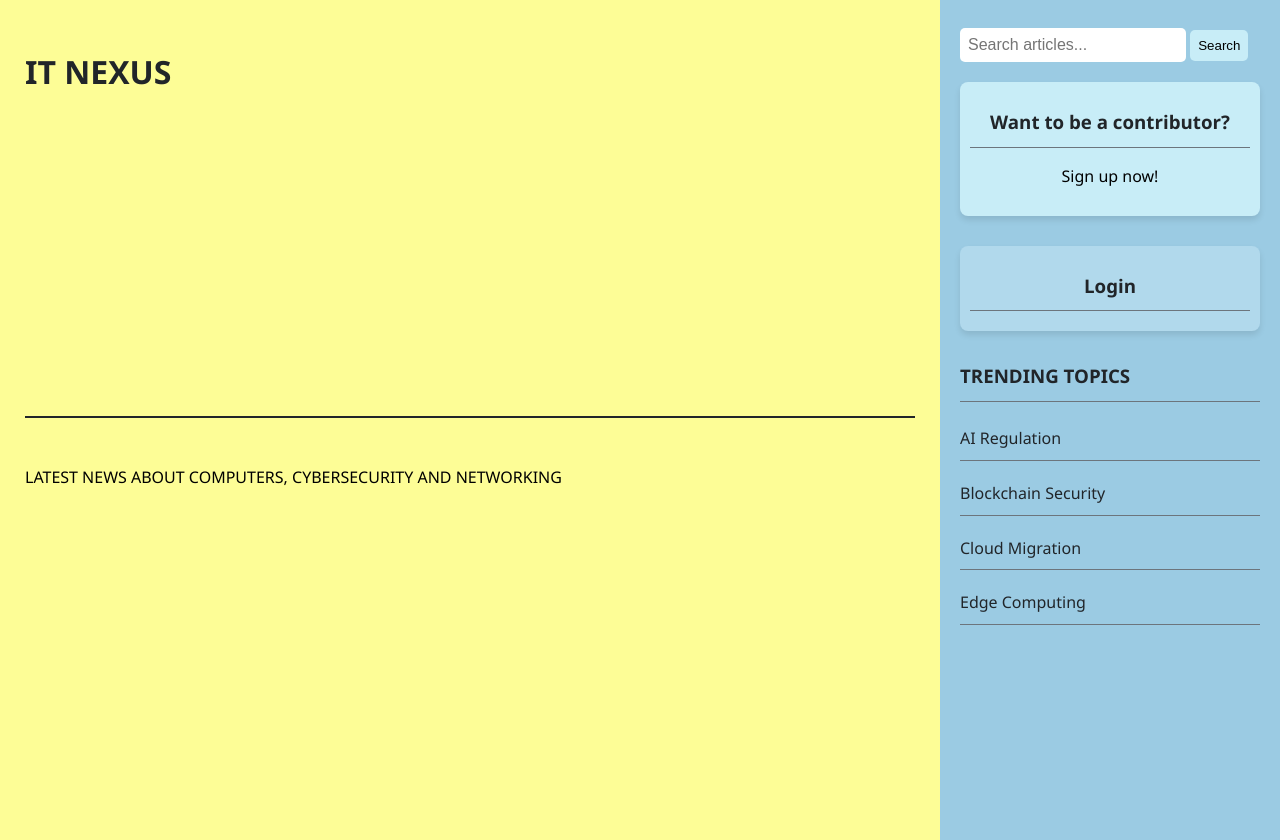
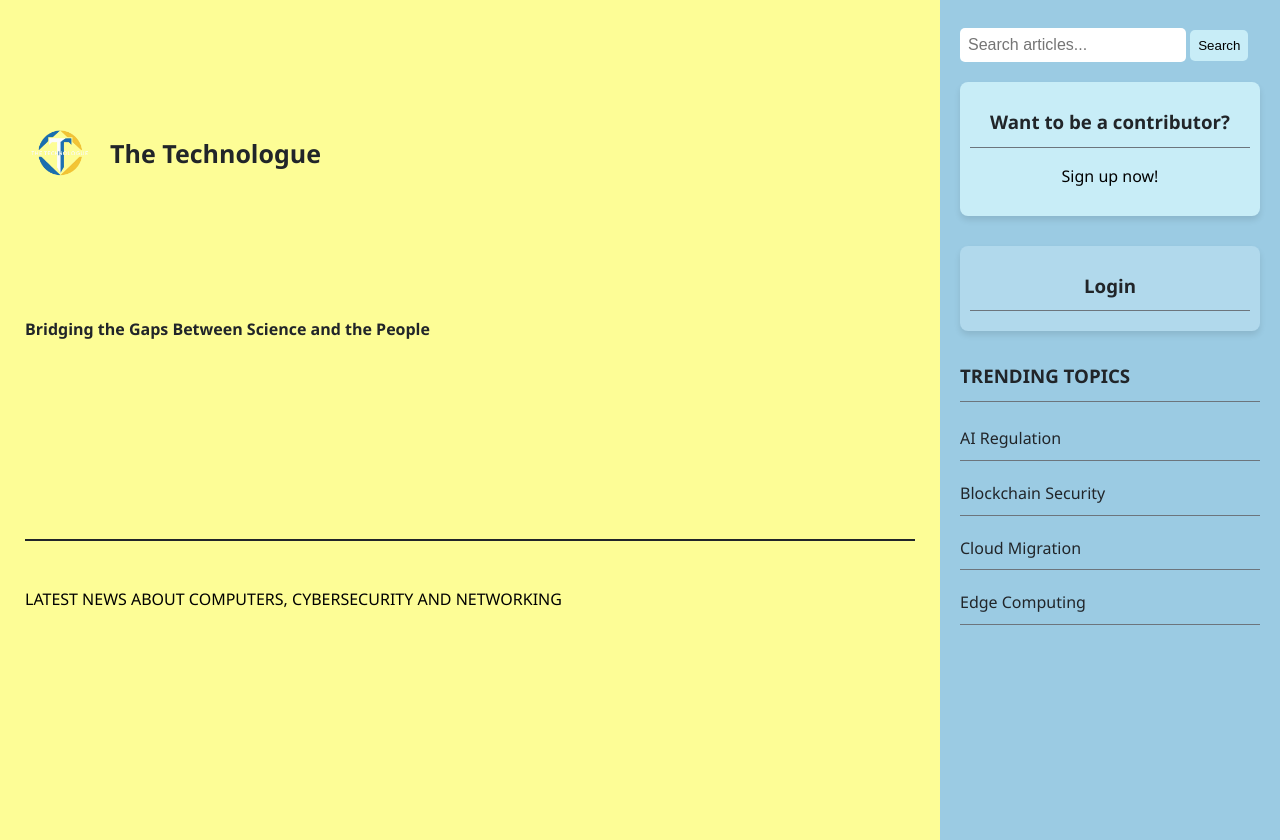
Before and after one commit to FrancisB143/IT-NEXUS, a PHP site: page / in a window 1280 px wide. Run offline with PHP 8.4, Linux system fonts and the light colour scheme; data that the repository does not hold is empty.

Commit message:
v1.3 changes
-change name to The Technologue
-change the view button in pending articles to clicking the title (Admin)
-admin dashboard layout adjusted
-added Logo

```diff
--- a/admin-login.php
+++ b/admin-login.php
@@ -39,13 +39,13 @@
 <head>
     <meta charset="UTF-8">
     <meta name="viewport" content="width=device-width, initial-scale=1.0">
-    <title>Admin Login - IT NEXUS</title>
+    <title>Admin Login - The Technologue</title>
     <link rel="stylesheet" href="admin-login.css">
 </head>
 <body>
 <div class="login-container">
     <div class="login-header">
-        <h1>IT NEXUS</h1>
+        <h1>The Technologue</h1>
         <p>Login to your admin account</p>
     </div>
 
--- a/contributor-login.php
+++ b/contributor-login.php
@@ -31,13 +31,13 @@ if ($_SERVER["REQUEST_METHOD"] == "POST") {
 <head>
     <meta charset="UTF-8">
     <meta name="viewport" content="width=device-width, initial-scale=1.0">
-    <title>Login - IT NEXUS</title>
+    <title>Login - The Technologue</title>
     <link rel="stylesheet" href="contributor-login.css">
 </head>
 <body>
     <div class="login-container">
         <div class="login-header">
-            <h1>IT NEXUS</h1>
+            <h1>The Technologue</h1>
             <p>Login to your contributor account</p>
         </div>
 
--- a/index.css
+++ b/index.css
@@ -84,6 +84,13 @@ body {
 
 h1 {
     color: #212529;
+    margin: 0;
+    font-size: 25px;
+}
+
+h4 {
+    color: #212529;
+    margin-top: 0;
     border-bottom: 2px solid #212529;
     padding-bottom: 10px;
     grid-column: 1 / -1;
@@ -183,3 +190,17 @@ h3 {
 .sidebar a:hover {
     color: #007bff;
 }
+
+.logo-header {
+    display: flex;
+    align-items: center;
+    gap: 15px;
+    margin-bottom: 10px;
+    grid-column: 1 / -1;
+}
+
+.logo {
+    width: 70px;
+    height: 70px;
+    object-fit: contain;
+}
--- a/index.php
+++ b/index.php
@@ -21,13 +21,19 @@
 <head>
     <meta charset="UTF-8">
     <meta name="viewport" content="width=device-width, initial-scale=1.0">
-    <title>IT NEXUS</title>
+    <title>The Technologue</title>
     <link rel="stylesheet" href="index.css">
 </head>
 <body>
 
     <div class="main-content">
-        <h1>IT NEXUS</h1>
+
+        <div class="logo-header">
+            <img src="logo/technologueLogo.png" alt="Logo" class="logo">
+            <h1>The Technologue</h1>
+        </div>
+
+        <h4>Bridging the Gaps Between Science and the People</h4>
         <p style="grid-column: 1 / -1; margin-top: 0;">LATEST NEWS ABOUT COMPUTERS, CYBERSECURITY AND NETWORKING</p>
 
         <?php while ($row = $result->fetch_assoc()): ?>
--- a/manage-content.php
+++ b/manage-content.php
@@ -34,7 +34,7 @@
 <head>
     <meta charset="UTF-8">
     <meta name="viewport" content="width=device-width, initial-scale=1.0">
-    <title>Admin Dashboard - IT NEXUS</title>
+    <title>Admin Dashboard - The Technologue</title>
     <link rel="stylesheet" href="manage-content.css">
 </head>
 <body>
--- a/signup.php
+++ b/signup.php
@@ -34,13 +34,13 @@ if ($_SERVER["REQUEST_METHOD"] == "POST") {
 <head>
     <meta charset="UTF-8">
     <meta name="viewport" content="width=device-width, initial-scale=1.0">
-    <title>Become a Contributor | IT NEXUS</title>
+    <title>Become a Contributor | The Technologue</title>
     <link rel="stylesheet" href="signup.css">
 </head>
 <body>
     <div class="container">
         <div class="header">
-            <h1>IT NEXUS</h1>
+            <h1>The Technologue</h1>
             <p>Join our community of tech contributors</p>
         </div>
 
```
Also changed, not shown: admin.css (+15 -2 lines), admin.php (+7 -5 lines), manage-content.css (+6 -2 lines), logo/technologueLogo.png (added).
